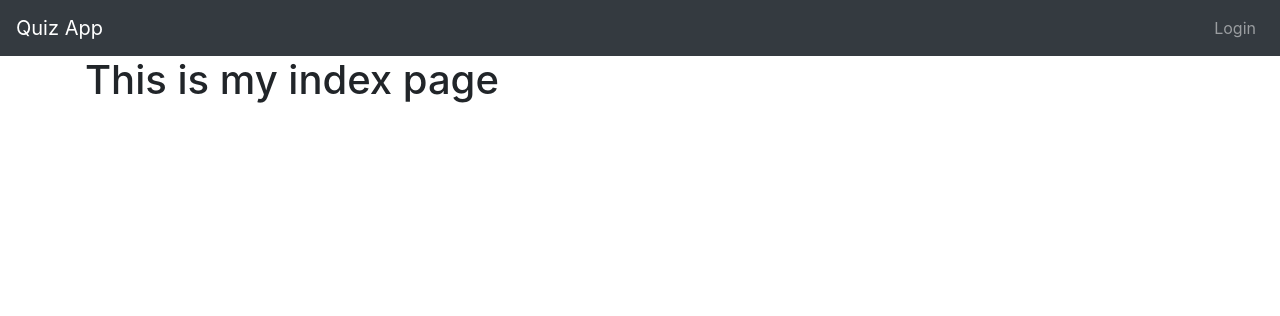
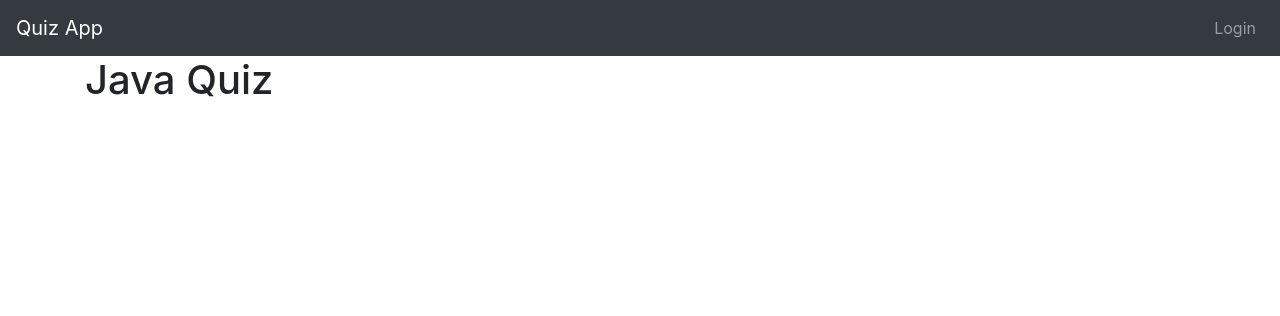
Before and after one commit to dhilip454/django, a Django app: page / in a window 1280 px wide. Shown: the top 316 px of the page. Run offline with Django 3.2, Linux system fonts and the light colour scheme; some libraries are stand-ins or nearby versions.

Commit message:
Update index.html

```diff
--- a/quiz/templates/index.html
+++ b/quiz/templates/index.html
@@ -1,7 +1,7 @@
 {% extends "base.html" %}
 
 {% block content %}
-<h1>This is my index page</h1>
+<h1>Java Quiz</h1>
 {% if user.is_authenticated %}
     <p>Username: {{user.username}}</p>
     <p>Name: {{user.first_name}} {{user.last_name}}</p>
```
